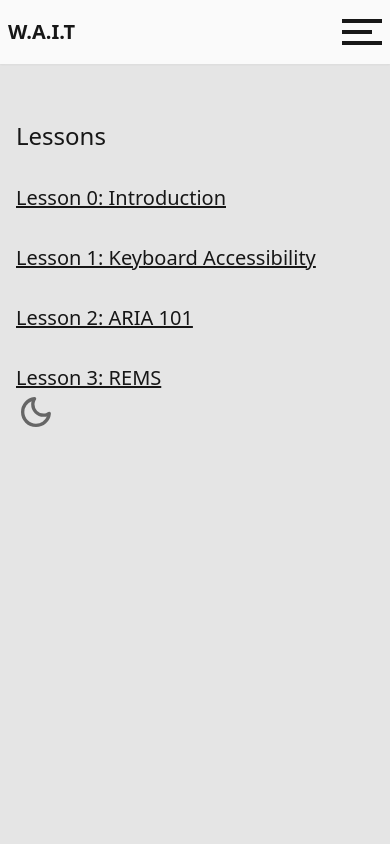
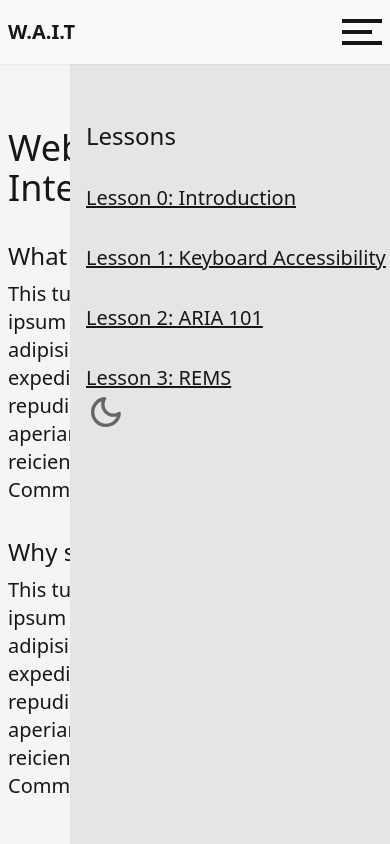
Before and after one commit to joayo13/w3bdojo, a SvelteKit app: page / in a window 390 px wide. Both pictures are taken after a click on the button "hamburger". Built offline with nearby package versions, Linux system fonts and the light colour scheme.

Commit message:
better mobile nav now

```diff
--- a/src/routes/+layout.svelte
+++ b/src/routes/+layout.svelte
@@ -71,8 +71,8 @@
 {#if mobileNavLinksVisible}
  <nav
  aria-labelledby="lessons-header"
- transition:slide={{ delay: 100, duration: 300, easing: quintOut, axis: 'y' }}
- class="fixed h-screen w-screen flex-col bg-neutral-200 dark:bg-neutral-800 text-neutral-900 dark:text-neutral-200 px-4 pt-16 text-left"
+ transition:slide={{ delay: 100, duration: 300, easing: quintOut, axis: 'x' }}
+ class="fixed right-0  whitespace-nowrap h-screen w-80 flex-col bg-neutral-200 dark:bg-neutral-800 text-neutral-900 dark:text-neutral-200 px-4 pt-16 text-left"
 >
  <h2 class="mt-14 text-2xl" id="lessons-header">Lessons</h2>
  <ul class="mt-8 flex flex-col gap-8 text-xl">
```
